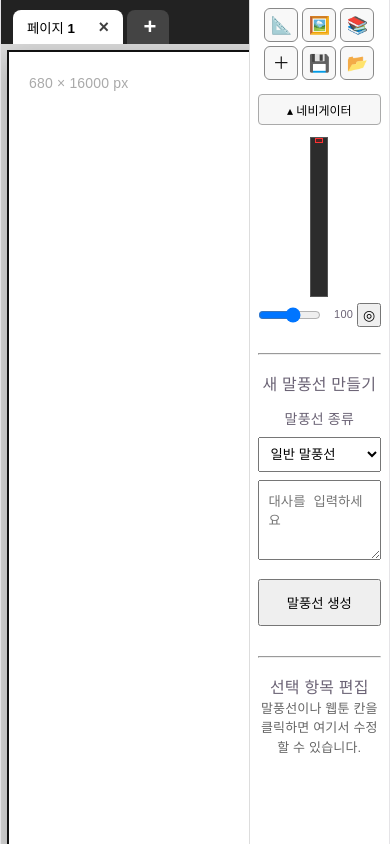
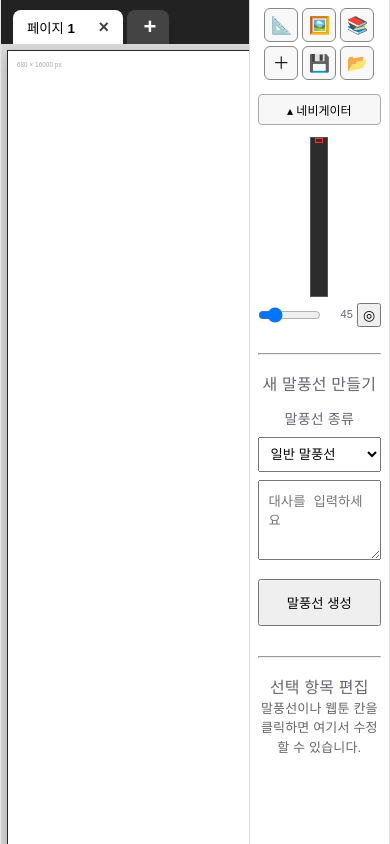
Before and after one commit to qhrtlfdl3-oss/webtoon-Conti, a React (Vite) app: page / in a window 390 px wide. Both pictures are taken after a click on the button "▾ 네비게이터". Built offline with nearby package versions, Linux system fonts and the light colour scheme.

Commit message:
모바일 기본 줌 조정

```diff
--- a/src/App.css
+++ b/src/App.css
@@ -475,6 +475,13 @@ hr {
     overflow-y: auto;
     border-left: 1px solid #ddd;
   }
+  .zoom-stage {
+   transform-origin: top left;
+  }
+
+  .canvas-wrap {
+   overflow: auto;
+  }
 
   .canvas-wrap {
     height: calc(100vh - 44px);
--- a/src/App.jsx
+++ b/src/App.jsx
@@ -22,7 +22,9 @@ function App() {
   const pageRefs = useRef({});
   const canvasWrapRef = useRef(null);
   const [activePageId, setActivePageId] = useState(1);
-  const [zoom, setZoom] = useState(1);
+  const [zoom, setZoom] = useState(() => {
+  return window.innerWidth <= 768 ? 0.45 : 1;
+});
   const [scrollInfo, setScrollInfo] = useState({
     scrollTop: 0,
     width: 1,
--- a/src/components/Navigator.jsx
+++ b/src/components/Navigator.jsx
@@ -53,7 +53,7 @@ function Navigator({
           <div className="zoom-row">
             <input
               type="range"
-              min="30"
+              min="20"
               max="150"
               value={zoom * 100}
               onChange={(e) => setZoom(Number(e.target.value) / 100)}
```
